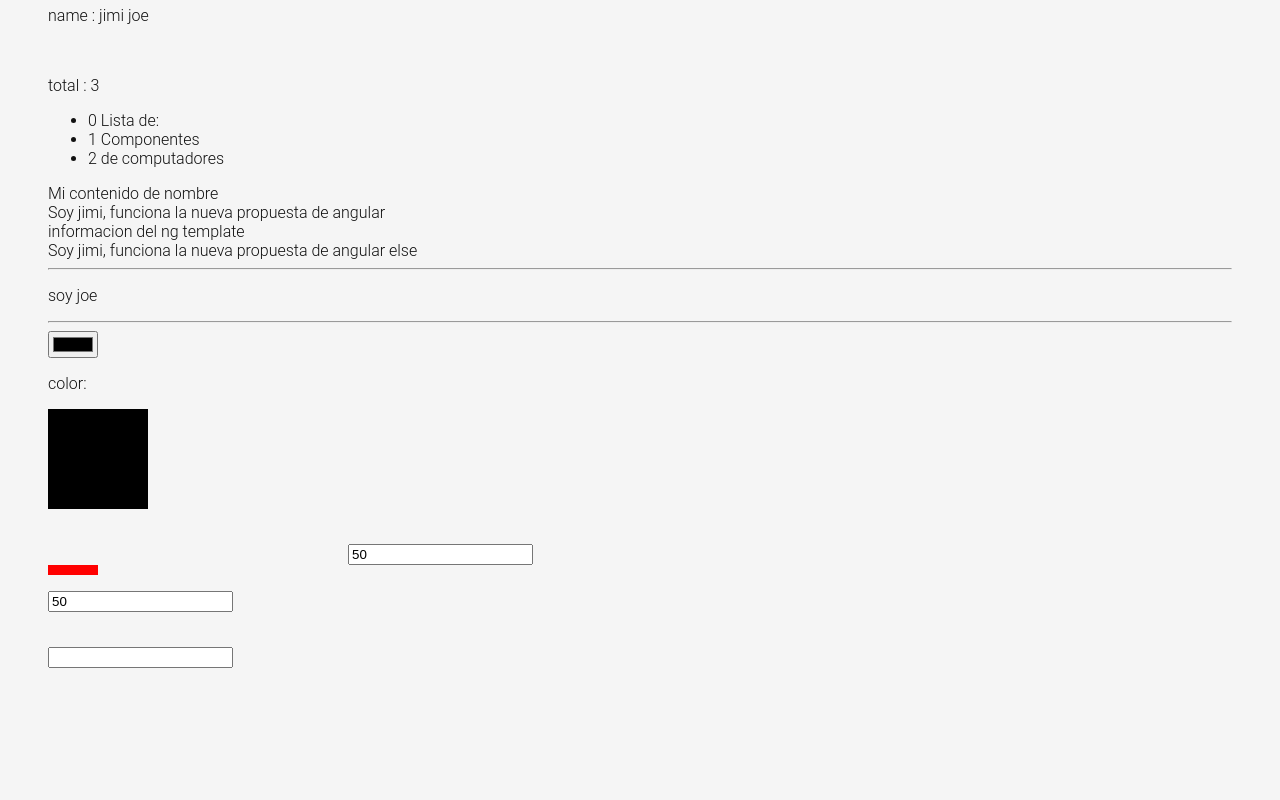
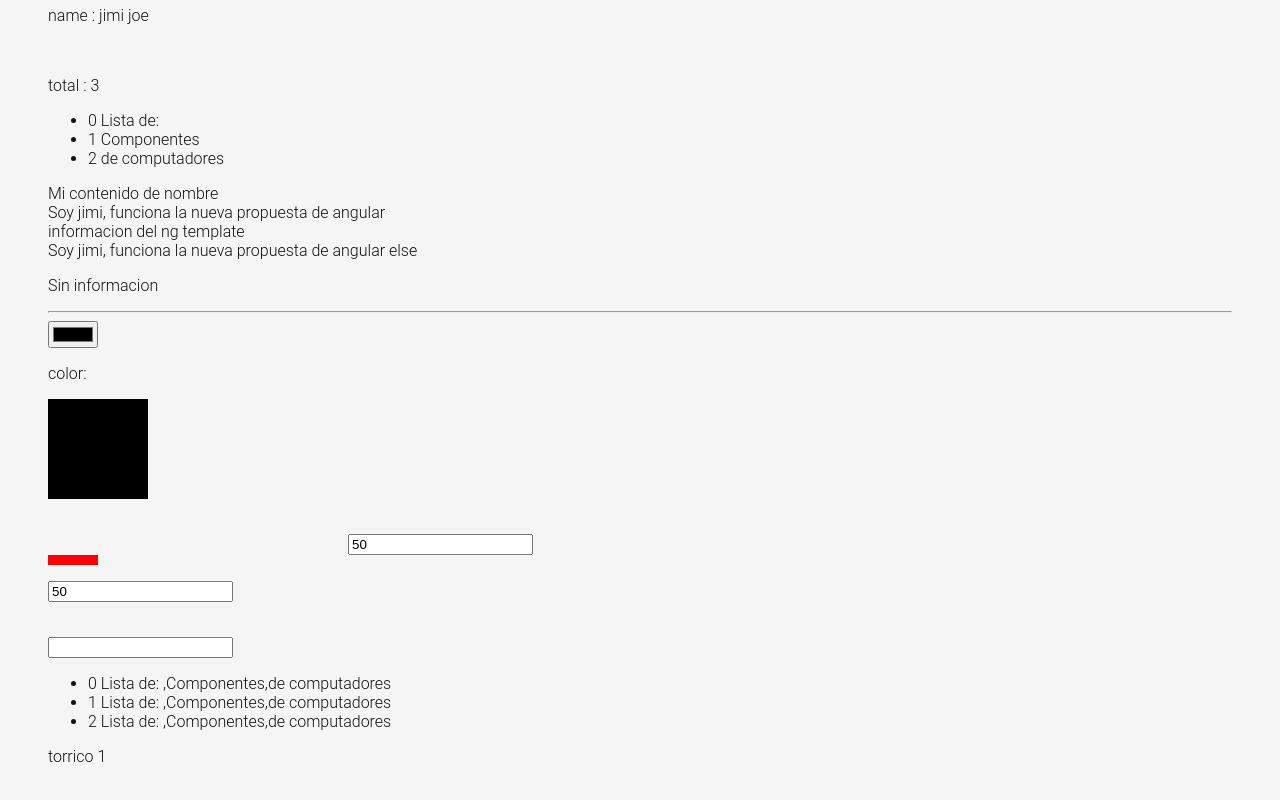
Before and after one commit to jimiseven/FrontDevRoute, an Angular app in the folder todoList/: page /labs in a window 1280 px wide. Shown: the part 498-1298 px from the top of the page. Before the commit the page ends 1214 px from the top, so only its background shows below. Built offline with nearby package versions, Linux system fonts and the light colour scheme.

Commit message:
nueva sintaxis de angular

```diff
--- a/todoList/src/app/pages/labs/labs.component.html
+++ b/todoList/src/app/pages/labs/labs.component.html
@@ -45,7 +45,7 @@
     Mi contenido de nombre
   </div>
   @if (name() === 'jimi joe'){
-    <div>Soy jimi, funciona la nueva propuesta de angular</div>
+  <div>Soy jimi, funciona la nueva propuesta de angular</div>
   }
   <!-- recuerda que para usar el valor o los valores de una señal tenemos que suscribirnos al obgeto -->
   <!-- Estariamos usado los objetos como entrado a los atributos de un objeto -->
@@ -63,14 +63,14 @@
 
   <br>
   @if (person().name === 'joe' && person().age > 17){
-    <div>Soy jimi, funciona la nueva propuesta de angular if</div>
+  <div>Soy jimi, funciona la nueva propuesta de angular if</div>
   }
   @else{
-    <div>Soy jimi, funciona la nueva propuesta de angular else</div>
+  <div>Soy jimi, funciona la nueva propuesta de angular else</div>
   }
 
 
-  <hr />
+
 
 
   <!-- entonces con este es un uso de switch en angular, tomar en cuenta que tambien puede ser reactivo -->
@@ -104,7 +104,7 @@
 
   <p>
     <input type="text" [formControl]="nameCtrl"> <br />
-    <span class="message-error" [class.show] = "nameCtrl.invalid && nameCtrl.touched">Nombre Invalido</span>
+    <span class="message-error" [class.show]="nameCtrl.invalid && nameCtrl.touched">Nombre Invalido</span>
   </p>
   <!-- Mediante las funciones de angular podemos hacer cambios tambien en la logica, pero tambien
   afecta los elementos en el html, existen varias clases que se pueden usar para hacer un buen uso
@@ -113,4 +113,35 @@ de los elementos   del html-->
 
   <input type="text">
 
+<ul>
+  @for (task of tasks() ; track task ; let i = $index) {
+    <li>{{ i }} {{tasks()}}</li>
+  }@empty {
+   <li><strong>lista esta vacia</strong></li>
+  }
+</ul>
+<!-- para tene una mejor comprecion o estar mas informados sobre el funcionanmiento de las sintaxis nueva
+de angular lo mejor es revisar la documentacion -->
+
+<div>
+  @switch (person().name) {
+    @case ('jimi') {
+      <p>jimi 1</p>
+    }
+    @case ('joe') {
+      <p>joe 1</p>
+    }
+    @case ('torrico') {
+      <p>torrico 1</p>
+    }
+    @case ('peredo') {
+      <p>peredo 1</p>
+    }
+    @default {
+      <p>en caso de que se salga</p>
+    }
+  }
 </div>
+
+
+</div>
--- a/todoList/src/app/pages/labs/labs.component.ts
+++ b/todoList/src/app/pages/labs/labs.component.ts
@@ -18,7 +18,7 @@ export class LabsComponent {
   age = 17;
 
   person = signal({
-    name: 'joe',
+    name: 'torrico',
     age: 17,
   });
 
```
